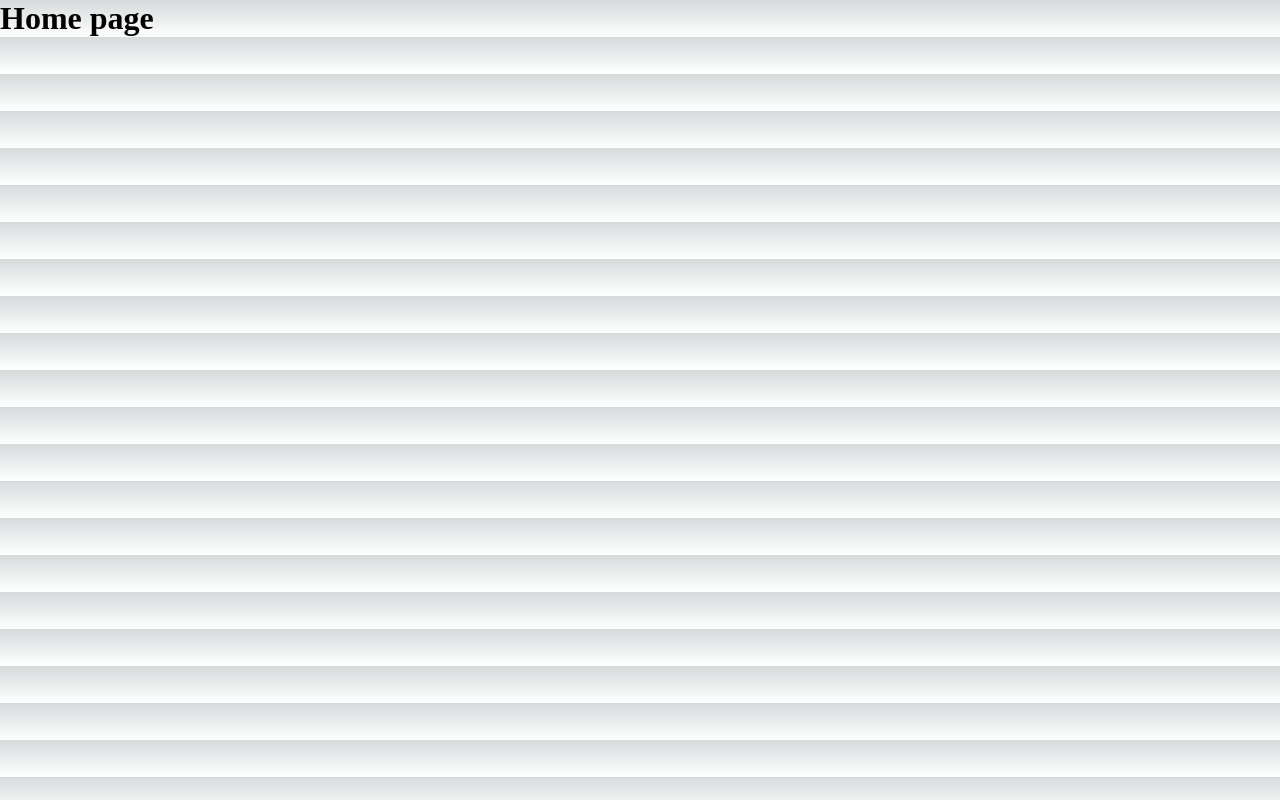
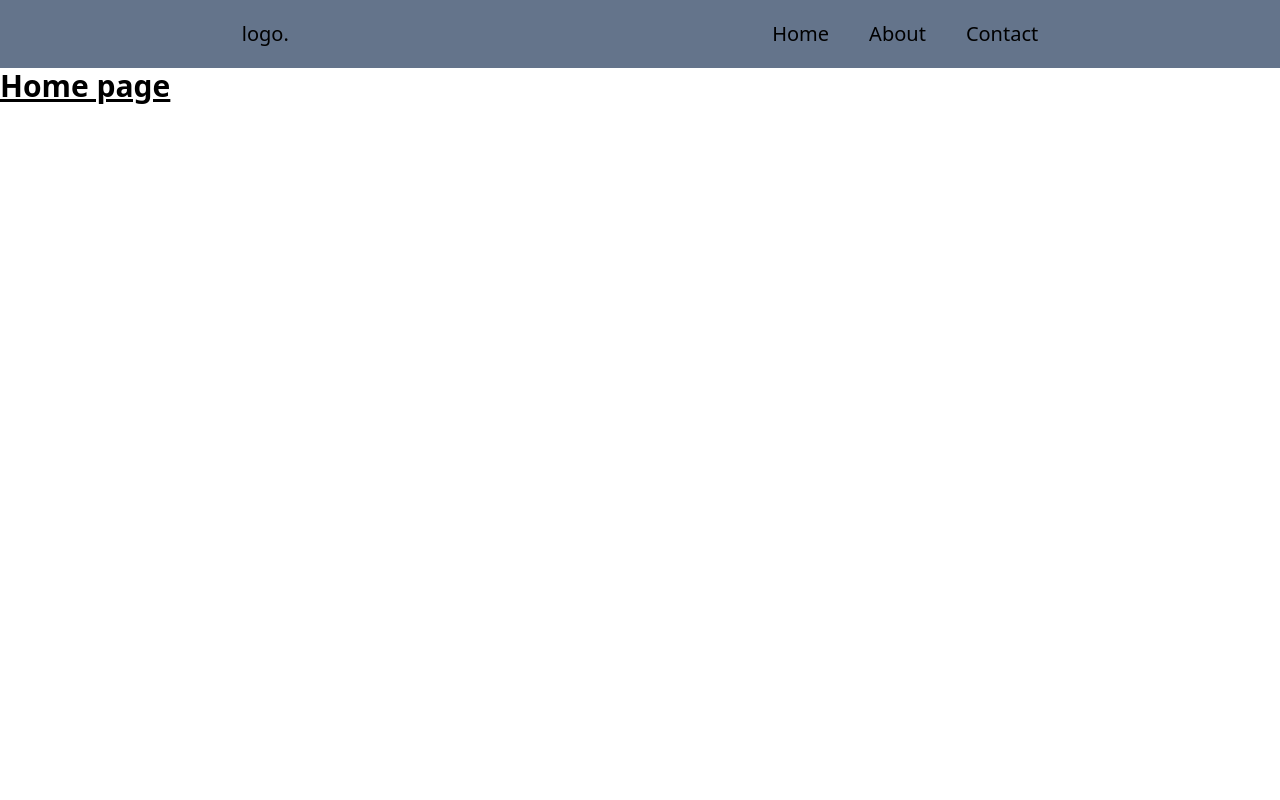
Before and after one commit to Yaqub-naqeb/learn-next-js, a Next.js app: page / in a window 1280 px wide. Built offline with nearby package versions, Linux system fonts and the light colour scheme.

Commit message:
adding component file and navbar

```diff
--- /dev/null
+++ b/components/Navbar.js
@@ -0,0 +1,18 @@
+import React from 'react'
+
+const Navbar = () => {
+  return (
+    <nav className='bg-slate-500 flex justify-around py-5 items-center align-middle text-xl font-medium'>
+        <h1>logo.</h1>
+
+       <ul className='flex gap-10' >
+        <li><a href="">Home</a></li>
+        <li><a href="">About</a></li>
+        <li><a href="">Contact</a></li>
+       </ul>
+
+    </nav>
+  )
+}
+
+export default Navbar
--- a/package.json
+++ b/package.json
@@ -13,5 +13,10 @@
     "next": "13.1.1",
     "react": "18.2.0",
     "react-dom": "18.2.0"
+  },
+  "devDependencies": {
+    "autoprefixer": "^10.4.13",
+    "postcss": "^8.4.20",
+    "tailwindcss": "^3.2.4"
   }
 }
--- a/pages/index.js
+++ b/pages/index.js
@@ -2,13 +2,17 @@ import Head from 'next/head'
 import Image from 'next/image'
 import { Inter } from '@next/font/google'
 import styles from '../styles/Home.module.css'
+import Navbar from '../components/Navbar'
 
 const inter = Inter({ subsets: ['latin'] })
 
 export default function Home() {
   return (
-    <div>
-   <h1>Home page</h1>
+    <div >
+      <Navbar/>
+     <h1 className="text-3xl font-bold underline">
+      Home page
+    </h1>
     </div>
   )
 }
--- /dev/null
+++ b/postcss.config.js
@@ -0,0 +1,6 @@
+module.exports = {
+  plugins: {
+    tailwindcss: {},
+    autoprefixer: {},
+  },
+}
--- a/styles/globals.css
+++ b/styles/globals.css
@@ -1,107 +1,3 @@
-:root {
-  --max-width: 1100px;
-  --border-radius: 12px;
-  --font-mono: ui-monospace, Menlo, Monaco, 'Cascadia Mono', 'Segoe UI Mono',
-    'Roboto Mono', 'Oxygen Mono', 'Ubuntu Monospace', 'Source Code Pro',
-    'Fira Mono', 'Droid Sans Mono', 'Courier New', monospace;
-
-  --foreground-rgb: 0, 0, 0;
-  --background-start-rgb: 214, 219, 220;
-  --background-end-rgb: 255, 255, 255;
-
-  --primary-glow: conic-gradient(
-    from 180deg at 50% 50%,
-    #16abff33 0deg,
-    #0885ff33 55deg,
-    #54d6ff33 120deg,
-    #0071ff33 160deg,
-    transparent 360deg
-  );
-  --secondary-glow: radial-gradient(
-    rgba(255, 255, 255, 1),
-    rgba(255, 255, 255, 0)
-  );
-
-  --tile-start-rgb: 239, 245, 249;
-  --tile-end-rgb: 228, 232, 233;
-  --tile-border: conic-gradient(
-    #00000080,
-    #00000040,
-    #00000030,
-    #00000020,
-    #00000010,
-    #00000010,
-    #00000080
-  );
-
-  --callout-rgb: 238, 240, 241;
-  --callout-border-rgb: 172, 175, 176;
-  --card-rgb: 180, 185, 188;
-  --card-border-rgb: 131, 134, 135;
-}
-
-@media (prefers-color-scheme: dark) {
-  :root {
-    --foreground-rgb: 255, 255, 255;
-    --background-start-rgb: 0, 0, 0;
-    --background-end-rgb: 0, 0, 0;
-
-    --primary-glow: radial-gradient(rgba(1, 65, 255, 0.4), rgba(1, 65, 255, 0));
-    --secondary-glow: linear-gradient(
-      to bottom right,
-      rgba(1, 65, 255, 0),
-      rgba(1, 65, 255, 0),
-      rgba(1, 65, 255, 0.3)
-    );
-
-    --tile-start-rgb: 2, 13, 46;
-    --tile-end-rgb: 2, 5, 19;
-    --tile-border: conic-gradient(
-      #ffffff80,
-      #ffffff40,
-      #ffffff30,
-      #ffffff20,
-      #ffffff10,
-      #ffffff10,
-      #ffffff80
-    );
-
-    --callout-rgb: 20, 20, 20;
-    --callout-border-rgb: 108, 108, 108;
-    --card-rgb: 100, 100, 100;
-    --card-border-rgb: 200, 200, 200;
-  }
-}
-
-* {
-  box-sizing: border-box;
-  padding: 0;
-  margin: 0;
-}
-
-html,
-body {
-  max-width: 100vw;
-  overflow-x: hidden;
-}
-
-body {
-  color: rgb(var(--foreground-rgb));
-  background: linear-gradient(
-      to bottom,
-      transparent,
-      rgb(var(--background-end-rgb))
-    )
-    rgb(var(--background-start-rgb));
-}
-
-a {
-  color: inherit;
-  text-decoration: none;
-}
-
-@media (prefers-color-scheme: dark) {
-  html {
-    color-scheme: dark;
-  }
-}
+@tailwind base;
+@tailwind components;
+@tailwind utilities;
--- /dev/null
+++ b/tailwind.config.js
@@ -0,0 +1,11 @@
+/** @type {import('tailwindcss').Config} */
+module.exports = {
+  content: [
+    "./pages/**/*.{js,ts,jsx,tsx}",
+    "./components/**/*.{js,ts,jsx,tsx}",
+  ],
+  theme: {
+    extend: {},
+  },
+  plugins: [],
+}
```
Also changed, not shown: 1 other file (tests, documents, lock files or other folders).
